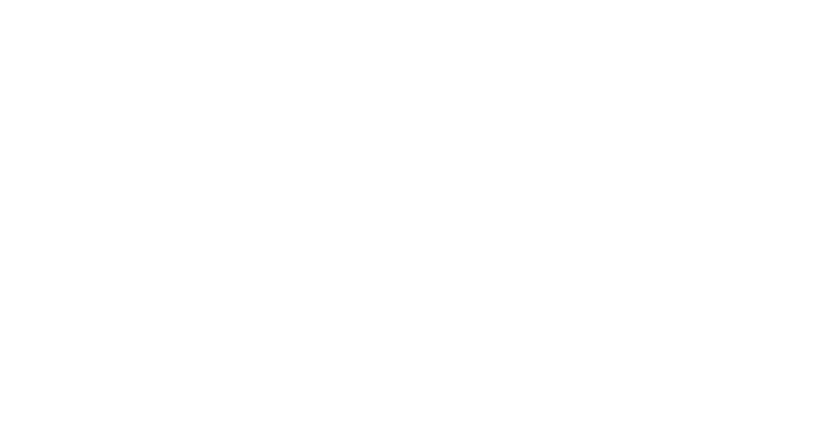
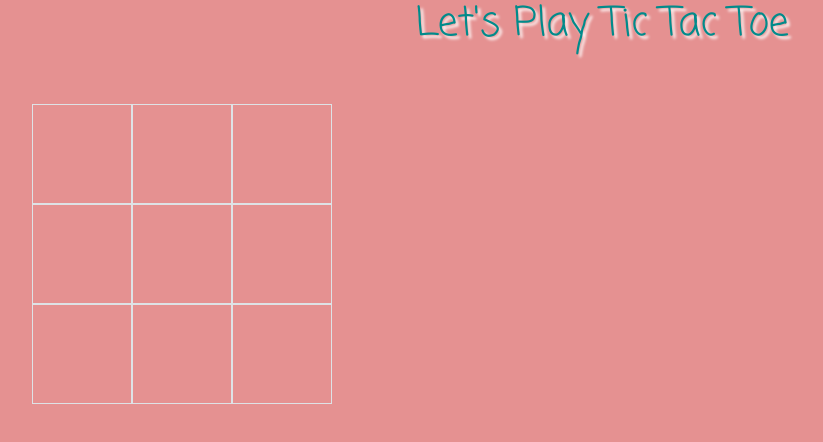
Before and after one commit to erinelise2/week11assignment, a website: page index.html in a window 1280 px wide. Shown: the whole page, without its empty margins (38-861 px from the left). Drawn offline with nearby package versions, Linux system fonts and the light colour scheme.

Commit message:
attempting to start project

```diff
--- /dev/null
+++ b/index.css
@@ -0,0 +1,12 @@
+.main-header {
+    color:darkcyan;
+    text-align: center;
+    font-size:xx-large;
+    font-family: "Coming Soon";
+    text-shadow: 3px 3px 3px white;
+}
+
+body {
+    background-color: rgb(229, 145, 145);
+    align-content: center;
+}
--- a/index.html
+++ b/index.html
@@ -4,9 +4,47 @@
     <meta charset="UTF-8">
     <meta http-equiv="X-UA-Compatible" content="IE=edge">
     <meta name="viewport" content="width=device-width, initial-scale=1.0">
-    <title>Document</title>
+    <title>Tic Tac Toe</title>
+    <link rel="stylesheet" href="https://fonts.googleapis.com/css?family=Coming+Soon">
+    <link href="node_modules/bootstrap/dist/css/bootstrap.min.css" rel="stylesheet" />
+    <link href="index.css" rel="stylesheet" />
+    <style>
+      #gridElement [class*=row] {
+        height: 100px;
+      }
+      #gridElement [class*=col] {
+        width: 100px;
+      }
+      #gridElement svg {
+        height: 75%;
+        width: 75%;
+      }
+    </style>
 </head>
+
 <body>
+    <div class="main-header">
+        <h1>Let's Play Tic Tac Toe</h1><br>
+    </div>
+
+    <div id="gridElement" class="container border-primary grid-element">
+        <div class="row">
+            <div class="col-4 border d-flex align-items-center justify-content" id="topRight"></div>
+            <div class="col-4 border d-flex align-items-center justify-content" id="topMiddle"></div>
+            <div class="col-4 border d-flex align-items-center justify-content" id="topLeft"></div>
+        </div>
+        <div class="row">
+            <div class="col-4 border d-flex align-items-center justify-content" id="middleRight"></div>
+            <div class="col-4 border d-flex align-items-center justify-content" id="middleMiddle"></div>
+            <div class="col-4 border d-flex align-items-center justify-content" id="middleLeft"></div>
+        </div>
+        <div class="row">
+            <div class="col-4 border d-flex align-items-center justify-content" id="bottomRight"></div>
+            <div class="col-4 border d-flex align-items-center justify-content" id="bottomMiddle"></div>
+            <div class="col-4 border d-flex align-items-center justify-content" id="bottomLeft"></div>
+        </div>
+    </div>
+
 
 
     <script src="node_modules/jquery/dist/jquery.js"></script>
--- a/index.js
+++ b/index.js
@@ -0,0 +1,4 @@
+(function() {
+   ;
+
+  })();
--- a/package.json
+++ b/package.json
@@ -9,6 +9,7 @@
   "author": "",
   "license": "ISC",
   "dependencies": {
+    "bootstrap": "^5.3.0",
     "jquery": "^3.7.0"
   }
 }
```
Also changed, not shown: 1 other file.
